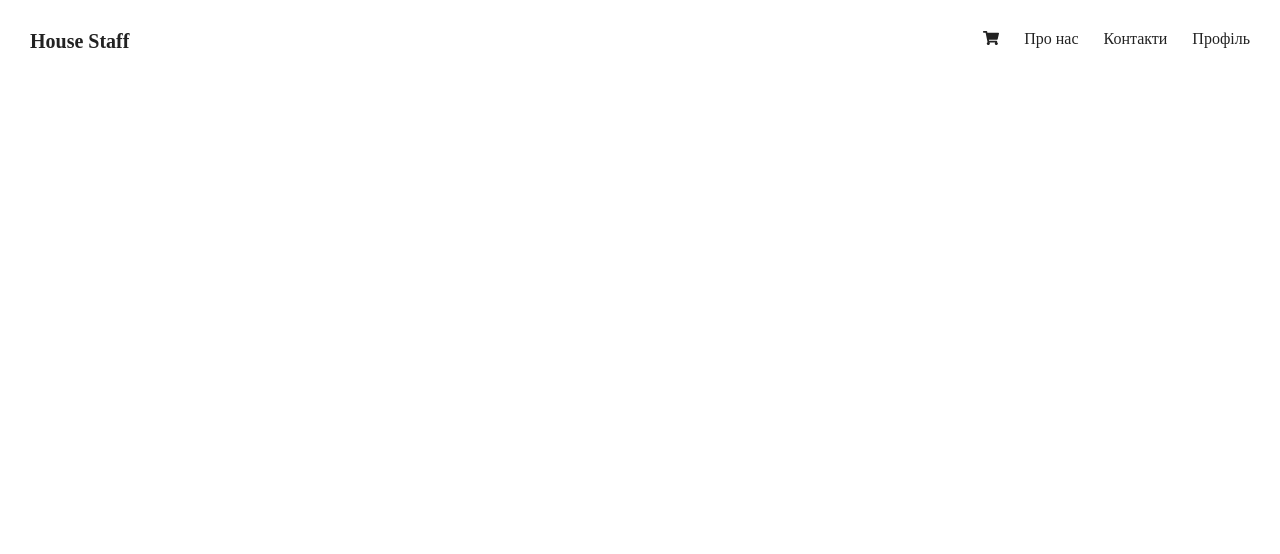
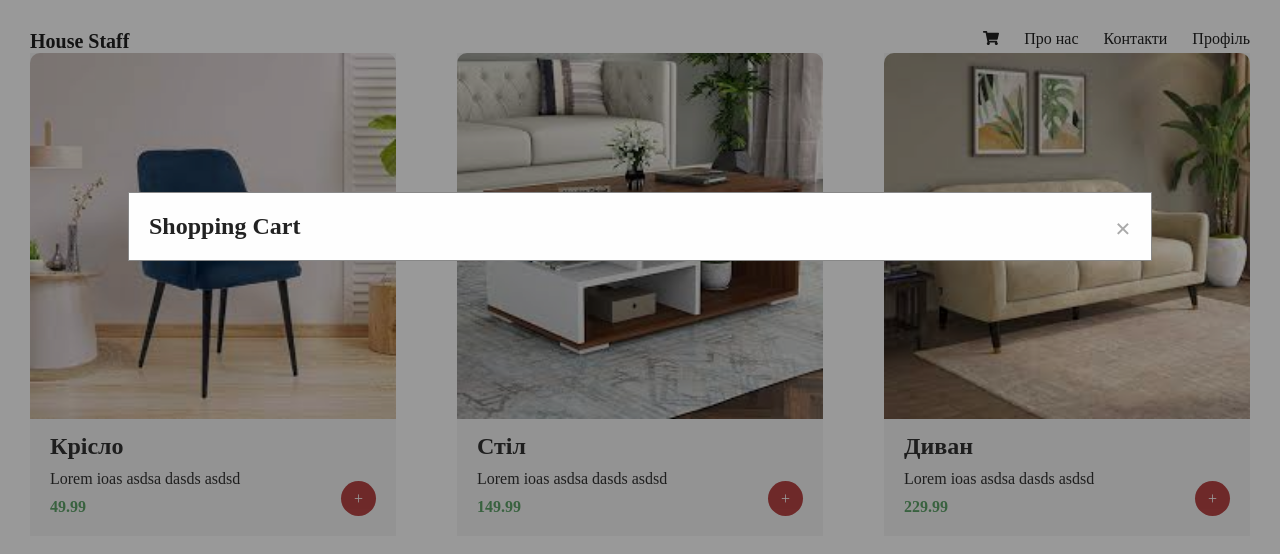
Before and after one commit to igorboss5/react-projects, a React (Create React App) app in the folder shop-house/: page / in a window 1280 px wide. Both pictures are taken after a click on the icon 991 px from the left and 38 px from the top of the page. Shown: the top 554 px of the page. Built offline with nearby package versions, Linux system fonts and the light colour scheme; the HTML template or start-up script is replaced by a standard one.

Commit message:
add products and the logic of adding them to the cart to the page

```diff
--- a/shop-house/src/App.js
+++ b/shop-house/src/App.js
@@ -1,5 +1,7 @@
 import React from "react";
 import Header from "./components/Header";
+import Items from "./components/Items";
+import Order from "./components/Order";
 
 class App extends React.Component {
   constructor(props) {
@@ -38,9 +40,18 @@ class App extends React.Component {
   render() {
     return (
       <div className="wrapper">
-        <Header />
+        <Header orders={this.state.orders}/>
+        <Items items={this.state.items} onAdd={this.addToOrder}/>
       </div>
     )
+  }
+
+  addToOrder(item) {
+    const orders = JSON.parse(localStorage.getItem('orders')) || [];
+
+    orders.push(item);
+
+    localStorage.setItem('orders', JSON.stringify(orders));
   }
 }
 
--- a/shop-house/src/components/Header.js
+++ b/shop-house/src/components/Header.js
@@ -1,8 +1,21 @@
 import React from "react";
+import { Component } from "react";
 import { FaShoppingCart } from "react-icons/fa";
+import ShoppingCartModal from "./ShoppingCartModal";
 
-export default function Header(props) {
+class Header extends Component {
+    constructor(props) {
+        super(props)
+        this.state = {
+            showModal: false
+        }
+        this.toggleShowModal = this.toggleShowModal.bind(this)
+    }
 
+    toggleShowModal() {
+        this.setState({showModal: !this.state.showModal})
+    }
+    render() {
         return(
             <header>
                 <span className="logo">House Staff</span>
@@ -11,7 +24,11 @@ export default function Header(props) {
                     <li>Контакти</li>
                     <li>Профіль</li>
                 </ul>
-            <FaShoppingCart className="shop-cart-button" />
+                <FaShoppingCart className="shop-cart-button" onClick={this.toggleShowModal}/>
+                {this.state.showModal ? <ShoppingCartModal toggleShowModal={this.toggleShowModal}/> : null}
             </header>
         )
     }
+}
+
+export default Header;
--- /dev/null
+++ b/shop-house/src/components/Item.js
@@ -0,0 +1,18 @@
+import React, { Component } from "react";
+
+class Item extends Component {
+    render() {
+        const { item } = this.props
+        return(
+            <div className="item">
+                <img src={`./img/` + item.img} alt="#" />
+                <h2>{item.title}</h2>
+                <p>{item.desc}</p>
+                <b>{item.price}</b>
+                <div className="add-to-cart" onClick={() => this.props.onAdd(item)}>+</div>
+            </div>
+        )
+    }
+}
+
+export default Item;
--- /dev/null
+++ b/shop-house/src/components/Items.js
@@ -0,0 +1,17 @@
+import React, { Component } from "react";
+import Item from "./Item";
+
+class Items extends Component {
+
+    render() {
+        return (
+            <main>
+                {this.props.items.map(el => (
+                    <Item key={el.id} item={el} onAdd={this.props.onAdd}/>
+                ))}
+            </main>
+        )
+    }
+}
+
+export default Items;
--- /dev/null
+++ b/shop-house/src/components/Order.js
@@ -0,0 +1,18 @@
+import React, { Component } from "react";
+import { FaTrash } from "react-icons/fa";
+
+class Order extends Component {
+    render() {
+        const { item } = this.props;
+        return(
+            <div className="item">
+                <img src={`./img/` + item.img} alt="#" />
+                <h2>{item.title}</h2>
+                <b>{item.price}</b>
+                <FaTrash className="delete-icon" />
+            </div>
+        )
+    }
+}
+
+export default Order;
--- /dev/null
+++ b/shop-house/src/components/ShoppingCartModal.css
@@ -0,0 +1,36 @@
+/* The Modal (background) */
+.modal {
+    position: fixed; /* Stay in place */
+    z-index: 1; /* Sit on top */
+    left: 0;
+    top: 0;
+    width: 100%; /* Full width */
+    height: 100%; /* Full height */
+    overflow: auto; /* Enable scroll if needed */
+    background-color: rgb(0,0,0); /* Fallback color */
+    background-color: rgba(0,0,0,0.4); /* Black w/ opacity */
+  }
+
+  /* Modal Content/Box */
+  .modal-content {
+    background-color: #fefefe;
+    margin: 15% auto; /* 15% from the top and centered */
+    padding: 20px;
+    border: 1px solid #888;
+    width: 80%; /* Could be more or less, depending on screen size */
+  }
+
+  /* The Close Button */
+  .close {
+    color: #aaa;
+    float: right;
+    font-size: 28px;
+    font-weight: bold;
+  }
+
+  .close:hover,
+  .close:focus {
+    color: black;
+    text-decoration: none;
+    cursor: pointer;
+  }
--- /dev/null
+++ b/shop-house/src/components/ShoppingCartModal.js
@@ -0,0 +1,22 @@
+import React, { Component } from "react";
+import './ShoppingCartModal.css';
+import Order from "./Order";
+
+class ShoppingCartModal extends Component {
+    render() {
+        const orders = JSON.parse(localStorage.getItem('orders')) || [];
+        return(
+            <div className="modal">
+                <div className="modal-content">
+                    <span className="close" onClick={() => this.props.toggleShowModal()}>&times;</span>
+                    <h2>Shopping Cart</h2>
+                    {orders.map(order => (
+                        <Order key={order.id} item={order}/>
+                    ))}
+                </div>
+            </div>
+        )
+    }
+}
+
+export default ShoppingCartModal;
--- a/shop-house/src/index.css
+++ b/shop-house/src/index.css
@@ -51,3 +51,203 @@ header .shop-cart-button.active {
     color: #dc3d3d;
     transform: scale(1.5);
 }
+
+header .modalcart {
+    position: absolute;
+    top: 30px;
+    right: 0;
+    width: 450px;
+    background: #fafafa;
+    -webkit-box-shadow: 1px 5px 11px -3px #606060;
+    box-shadow: 1px 5px 15px -3px #606060;
+    z-index: 1000;
+    padding: 20px 20px 0 20px;
+}
+
+header .shop-cart .empty h2 {
+    font-size: 20px;
+    margin-bottom: 20px;
+    color: #bcbcbc;
+}
+
+header .shop-cart .item {
+    width: 100%;
+    float: left;
+    margin-bottom: 20px;
+}
+
+header .shop-cart .item img {
+    width: 70px;
+    float: left;
+    margin-right: 20px;
+}
+
+header .shop-cart .item h2 {
+    font-size: 20px;
+    margin-bottom: 10px;
+}
+
+header .shop-cart .item b {
+    color: #797979;
+    font-weight: 600;
+}
+
+header .shop-cart .item .delete-icon {
+    color: #b84545;
+    float: right;
+    position: relative;
+    top: -25px;
+    cursor: pointer;
+    transition: color, transform 500ms ease;
+}
+
+header .shop-cart .item .delete-icon:hover {
+    color: #f12323;
+    transform: scale(1.5);
+}
+
+header .shop-cart .sum {
+    float: left;
+    width: 100%;
+    font-size: 18px;
+    font-weight: 600;
+    margin-bottom: 20px;
+}
+
+header .presentation {
+    margin: 50px 0;
+    background: url('./img/room-background.jpeg') no-repeat;
+    width: 100%;
+    height: 500px;
+    background-size: cover;
+    background-position: center center;
+    background-blend-mode: multiply;
+    background-color: #bcbcbc;
+    position: relative;
+}
+
+header .presentation::after {
+    content: 'Найкращі товари для вашого будинку';
+    position: absolute;
+    top: 90px;
+    left: 50px;
+    width: 300px;
+    font-size: 40px;
+    font-weight: 600;
+    color: #fff;
+}
+
+header .presentation::before {
+    content: 'За вигідною ціною';
+    position: absolute;
+    top: 250px;
+    left: 50px;
+    width: 300px;
+    font-size: 15px;
+    font-weight: 300;
+    color: #fff;
+}
+
+.categories div {
+    display: inline-block;
+    background: #f2f2f2;
+    border-radius: 50%;
+    padding: 10px 20px;
+    margin-bottom: 25px;
+    margin-right: 15px;
+    cursor: pointer;
+    border: 1px solid transparent;
+    transition: all 500ms ease;
+}
+
+.categories div:hover {
+    border-color: #bcbcbc;
+    transform: scale(1.1);
+}
+
+.full-item {
+    position: fixed;
+    top: 0;
+    left: 0;
+    right: 0;
+    bottom: 0;
+    background: rgba(0, 0, 0, 0.8);
+    z-index: 10000;
+    overflow: auto;
+}
+
+.full-item > div {
+    width: 600px;
+    position: relative;
+    margin: 10% auto;
+    padding: 40px 30px;
+    background: #fff;
+    border-radius: 9px;
+}
+
+main {
+    display: flex;
+    width: 100%;
+    flex-wrap: wrap;
+    justify-content: space-between;
+}
+
+main .item {
+    width: 30%;
+    margin-bottom: 50px;
+    background: #f5f5f5;
+    overflow: hidden;
+    position: relative;
+    padding-bottom: 20px;
+}
+
+main .item img,
+.full-item img {
+    width: 100%;
+    border-radius: 10px 10px 0 0;
+    transition: transform 500ms ease;
+    cursor: pointer;
+}
+
+main .item img:hover,
+.full-item img:hover {
+    transform: scale(1.05);
+}
+
+main h2, .full-item h2,
+main p, .full-item p,
+main b, .full-item b {
+    margin: 10px 20px;
+    color: #333;
+}
+
+main b,
+.full-item b {
+    color: #5fa36a;
+}
+
+main .add-to-cart,
+.full-item .add-to-cart {
+    position: absolute;
+    right: 20px;
+    bottom: 20px;
+    background: #b84545;
+    width: 35px;
+    height: 35px;
+    text-align: center;
+    line-height: 35px;
+    color: #fff;
+    border-radius: 50%;
+    cursor: pointer;
+    transition: transform 500ms ease;
+}
+
+main .add-to-cart:hover,
+.full-item .add-to-cart:hover {
+    transform: scale(1.5) translateY(-5px);
+}
+
+footer {
+    text-align: center;
+    margin-top: 100px;
+}
```
Lines whose indentation alone changed are shown as unchanged.
